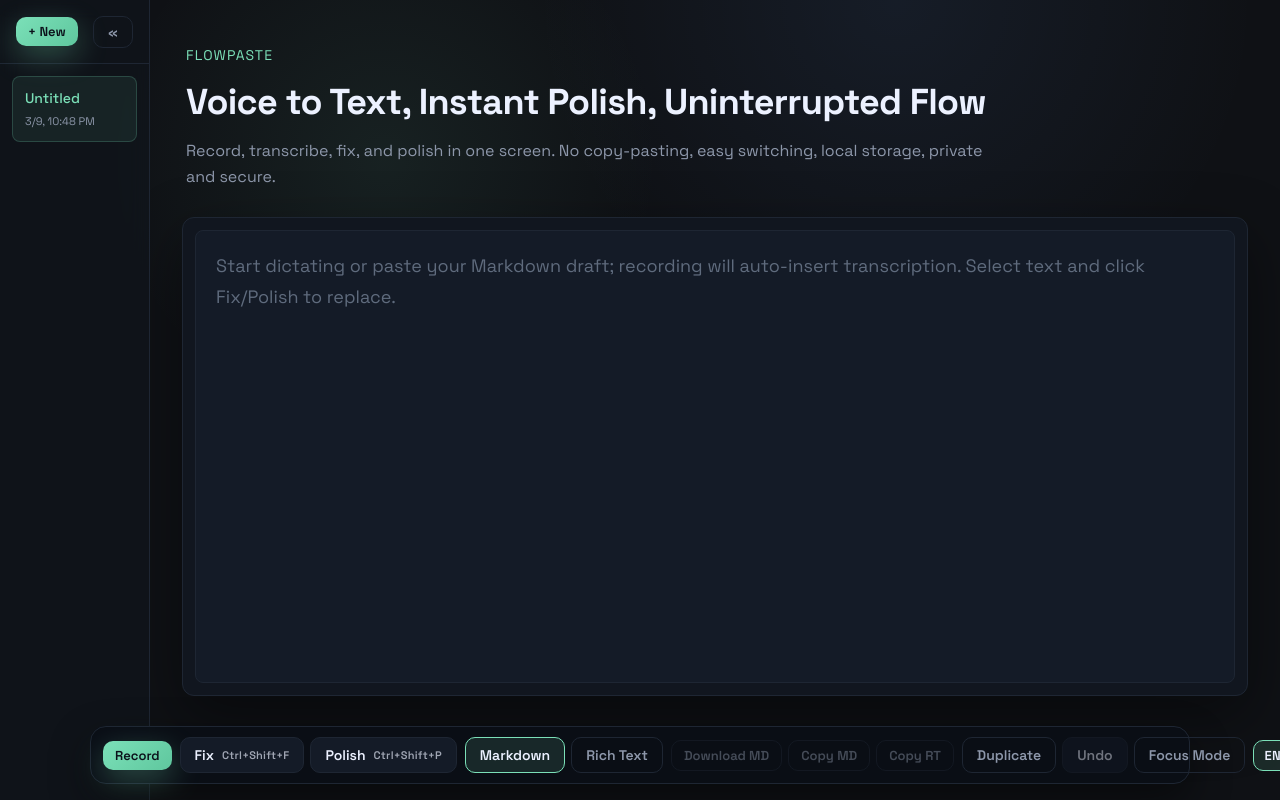
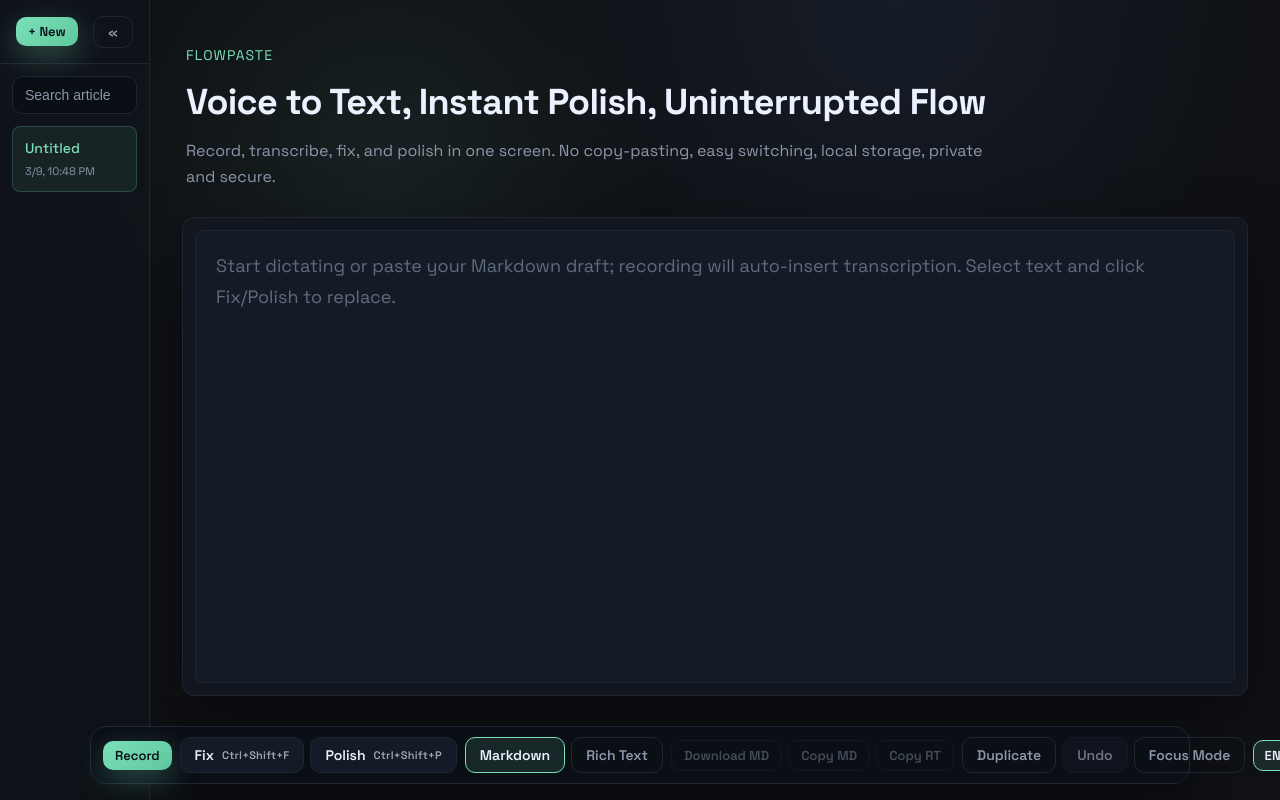
Before and after one commit to xiang-lee/FlowPaste, a React (Vite) app: page / in a window 1280 px wide. Both pictures are taken after a click on the button "Expand". Built offline with nearby package versions, Linux system fonts and the light colour scheme; no server answers.

Commit message:
add sidebar search for saved articles

```diff
--- a/src/App.css
+++ b/src/App.css
@@ -94,6 +94,40 @@
   display: flex;
   flex-direction: column;
   gap: 8px;
+}
+
+.sidebar-search {
+  padding: 12px 12px 0;
+}
+
+.sidebar-search-input {
+  width: 100%;
+  background: rgba(11, 15, 22, 0.9);
+  color: var(--text);
+  border: 1px solid var(--border);
+  border-radius: 10px;
+  padding: 10px 12px;
+  outline: none;
+  font-size: 14px;
+}
+
+.sidebar-search-input:focus {
+  border-color: rgba(123, 224, 184, 0.55);
+  box-shadow: 0 0 0 3px rgba(123, 224, 184, 0.12);
+}
+
+.sidebar-search-input::placeholder {
+  color: var(--muted);
+}
+
+.article-empty {
+  padding: 16px 12px;
+  color: var(--muted);
+  font-size: 13px;
+  text-align: center;
+  border: 1px dashed rgba(255, 255, 255, 0.08);
+  border-radius: 10px;
+  background: rgba(255, 255, 255, 0.02);
 }
 
 .article-item {
--- a/src/App.tsx
+++ b/src/App.tsx
@@ -150,8 +150,18 @@
     if (!Number.isFinite(saved)) return 220;
     return Math.max(150, Math.min(saved, 600));
   });
+  const [articleQuery, setArticleQuery] = useState('');
   const isResizingRef = useRef(false);
   const sortedArticles = useMemo(() => sortArticlesByRecent(articles), [articles]);
+  const filteredArticles = useMemo(() => {
+    const query = articleQuery.trim().toLocaleLowerCase();
+    if (!query) return sortedArticles;
+    return sortedArticles.filter((article) => {
+      const title = article.title.toLocaleLowerCase();
+      const content = article.content.toLocaleLowerCase();
+      return title.includes(query) || content.includes(query);
+    });
+  }, [articleQuery, sortedArticles]);
 
   useEffect(() => {
     const handleMouseMove = (e: MouseEvent) => {
@@ -337,6 +347,7 @@
     const newId = Date.now().toString();
     const newArticle: Article = { id: newId, title: t.ui.untitled, content: '', updatedAt: Date.now() };
     setArticles(prev => [newArticle, ...prev]);
+    setArticleQuery('');
     setCurrentArticleId(newId);
     setText('');
     setUndoSnapshot(null);
@@ -356,6 +367,7 @@
       updatedAt: Date.now(),
     };
     setArticles((prev) => [duplicatedArticle, ...prev]);
+    setArticleQuery('');
     setCurrentArticleId(newId);
     setText(text);
     setSelection({ start: 0, end: 0 });
@@ -1104,8 +1116,19 @@
         </div>
 
         {!sidebarCollapsed && (
+          <>
+            <div className="sidebar-search">
+              <input
+                data-testid="article-search-input"
+                className="sidebar-search-input"
+                type="search"
+                value={articleQuery}
+                onChange={(e) => setArticleQuery(e.target.value)}
+                placeholder={t.ui.articleSearchPlaceholder}
+              />
+            </div>
             <div className="article-list">
-             {sortedArticles.map(article => (
+             {filteredArticles.map(article => (
                 <div
                    key={article.id}
                    className={`article-item ${article.id === currentArticleId ? 'active' : ''}`}
@@ -1126,7 +1149,13 @@
                   </button>
                 </div>
               ))}
+              {filteredArticles.length === 0 && (
+                <div className="article-empty" data-testid="article-search-empty">
+                  {t.ui.noArticlesMatch}
                 </div>
+              )}
+            </div>
+          </>
         )}
         {!sidebarCollapsed && (
           <div className="resizer" onMouseDown={startResizing} />
--- a/src/locales/en.ts
+++ b/src/locales/en.ts
@@ -25,6 +25,8 @@
     expand: "Expand",
     collapse: "Collapse",
     delete: "Delete",
+    articleSearchPlaceholder: "Search articles",
+    noArticlesMatch: "No matching articles",
     untitled: "Untitled",
     deleteConfirm: "Delete this article?",
     minArticleWarning: "Keep at least one article",
--- a/src/locales/zh.ts
+++ b/src/locales/zh.ts
@@ -25,6 +25,8 @@
     expand: "展开",
     collapse: "收起",
     delete: "删除",
+    articleSearchPlaceholder: "搜索文章",
+    noArticlesMatch: "没有匹配的文章",
     untitled: "未命名",
     deleteConfirm: "确定删除这篇文章吗？",
     minArticleWarning: "至少保留一篇文章",
```
Also changed, not shown: 1 other file (tests, documents, lock files or other folders). Lines whose indentation alone changed are shown as unchanged.
